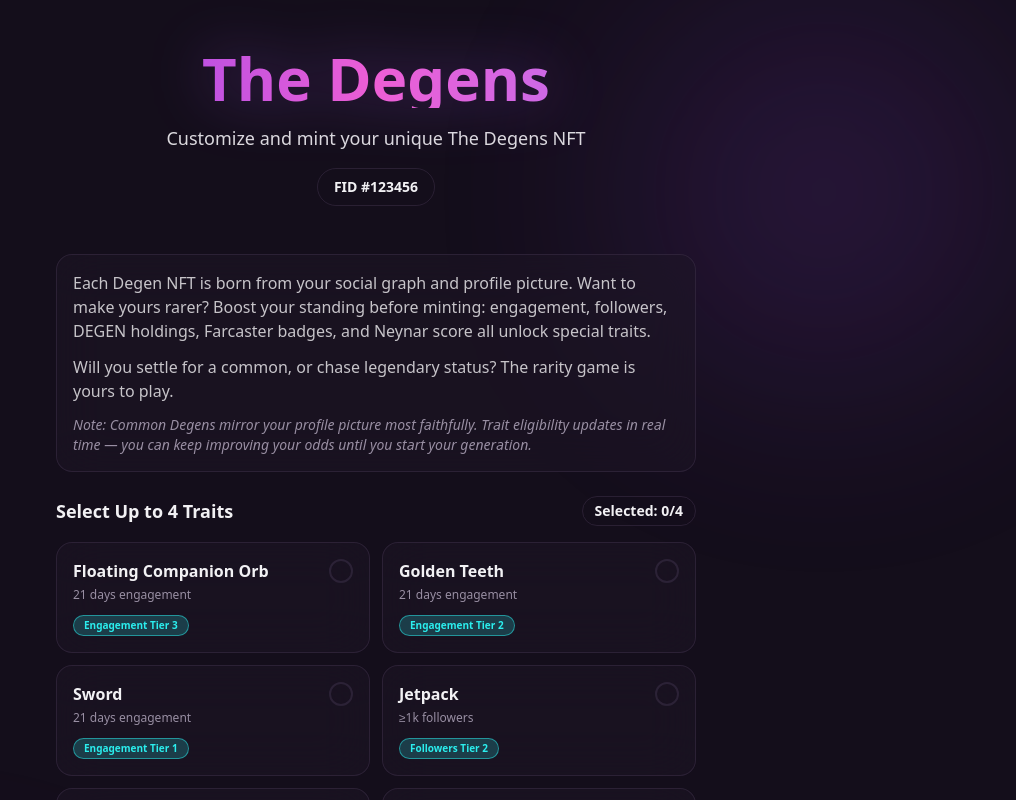
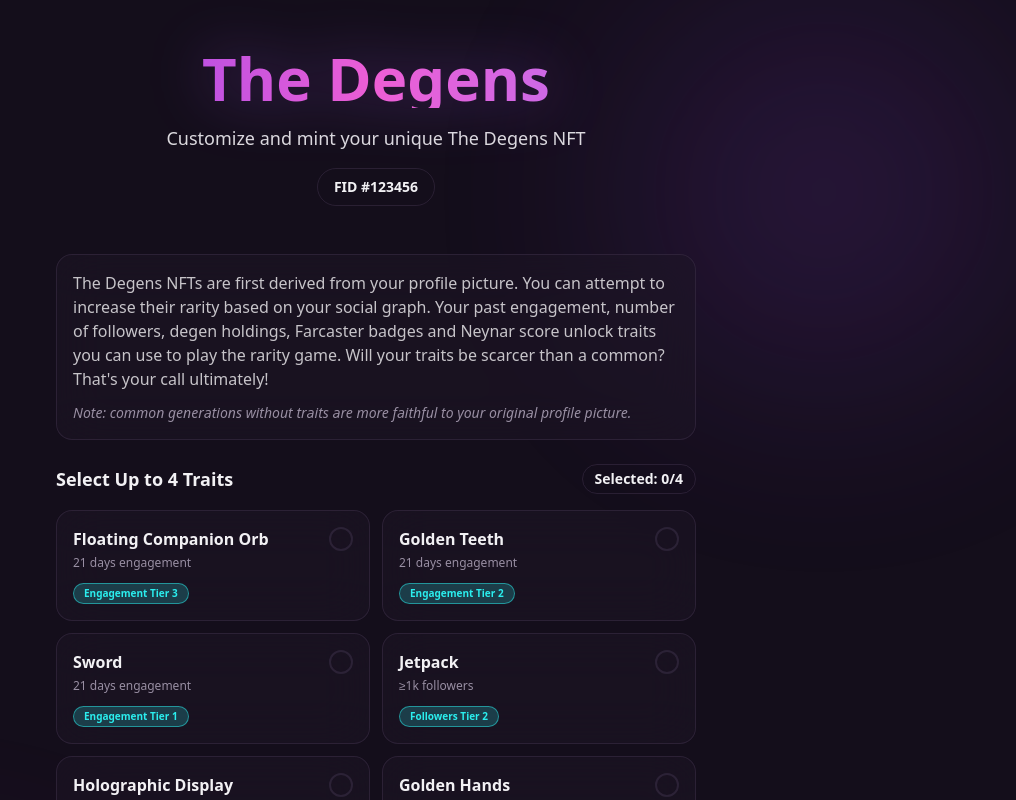
Before and after one commit to bjcd/the-degens-design, a React (Vite) app: page / in a window 1280 px wide. Shown: the top 800 px of the page, without its empty margins (264-1280 px from the left). Built offline with nearby package versions, Linux system fonts and the light colour scheme; the HTML template or start-up script is replaced by a standard one.

Commit message:
Reverted to commit 3650836f6cbe46a0adca71da2cc856b727071ab1

```diff
--- a/src/pages/Index.tsx
+++ b/src/pages/Index.tsx
@@ -142,16 +142,11 @@ const Index = () => {
 
         {/* Description */}
         <div className="mb-6 p-4 glass-card rounded-lg">
-          <p className="text-foreground/80 text-sm md:text-base leading-relaxed mb-3">
-            Each Degen NFT is born from your social graph and profile picture.
-            Want to make yours rarer? Boost your standing before minting: engagement, followers, DEGEN holdings, Farcaster badges, and Neynar score all unlock special traits.
+          <p className="text-foreground/80 text-sm md:text-base leading-relaxed">
+            The Degens NFTs are first derived from your profile picture. You can attempt to increase their rarity based on your social graph. Your past engagement, number of followers, degen holdings, Farcaster badges and Neynar score unlock traits you can use to play the rarity game. Will your traits be scarcer than a common? That's your call ultimately!
           </p>
-          <p className="text-foreground/80 text-sm md:text-base leading-relaxed mb-3">
-            Will you settle for a common, or chase legendary status? The rarity game is yours to play.
-          </p>
-          <p className="text-muted-foreground text-xs md:text-sm italic">
-            Note: Common Degens mirror your profile picture most faithfully.
-            Trait eligibility updates in real time — you can keep improving your odds until you start your generation.
+          <p className="text-muted-foreground text-xs md:text-sm mt-3 italic">
+            Note: common generations without traits are more faithful to your original profile picture.
           </p>
         </div>
 
```
